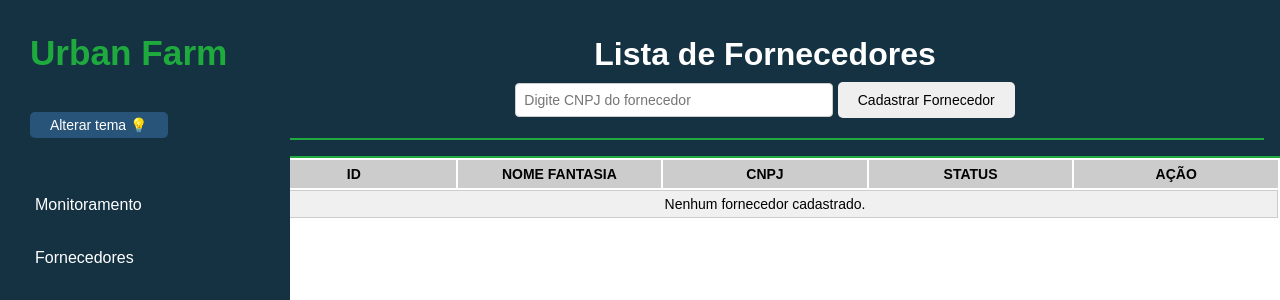
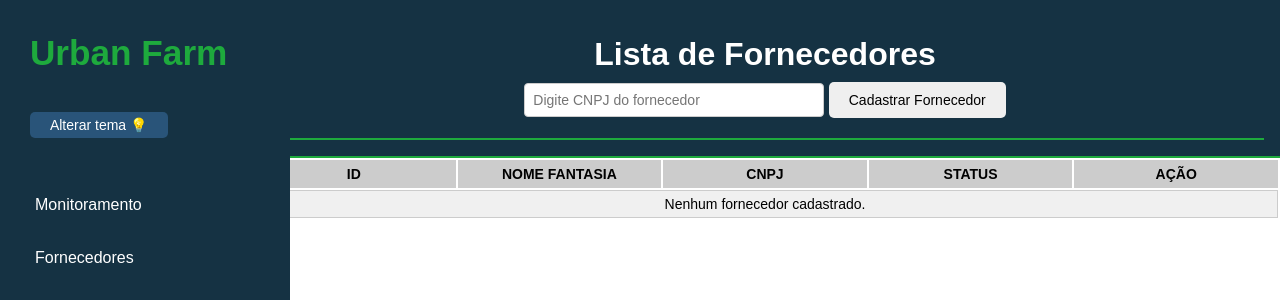
Before and after one commit to 2dbueno/UrbanFarm, a Django app: page /fornecedores/cadastrar_fornecedor/ in a window 1280 px wide. Shown: the top 300 px of the page. Run offline with Django 5.2, Linux system fonts and the light colour scheme.

Commit message:
Arumado a barra de pesquisa em resolução 320

```diff
--- a/urban_farm/core/static/styles/fornecedores.css
+++ b/urban_farm/core/static/styles/fornecedores.css
@@ -23,9 +23,11 @@ html, body {
     margin-top: 10px;
     padding: 8px;
     font-size: 14px;
-    width: 300px;
+    width: 90%; /* Altera a largura para 90% */
+    max-width: 300px; /* Limita a largura máxima */
     border: 1px solid #ccc;
     border-radius: 4px;
+    box-sizing: border-box; /* Inclui padding e border na largura total */
 }
 
 .fornecedores-table {
--- a/urban_farm/core/templates/fornecedores.html
+++ b/urban_farm/core/templates/fornecedores.html
@@ -9,6 +9,7 @@
 
 {% block header %}
 <header class="header">
+    <meta name="viewport" content="width=device-width, initial-scale=1.0">
     <h1 class="title">Lista de Fornecedores</h1>
     <input type="text" placeholder="Digite CNPJ do fornecedor" class="search-input" aria-label="Pesquisar fornecedor pelo CNPJ">
     <button id="openModal" class="cadastrar-fornecedor" aria-label="Cadastrar novo fornecedor">Cadastrar Fornecedor</button>
```
